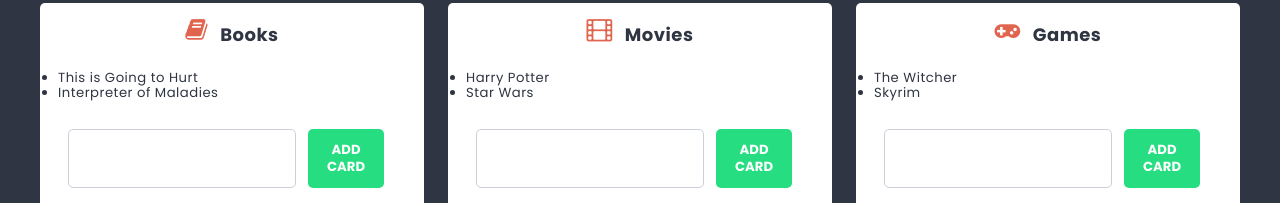
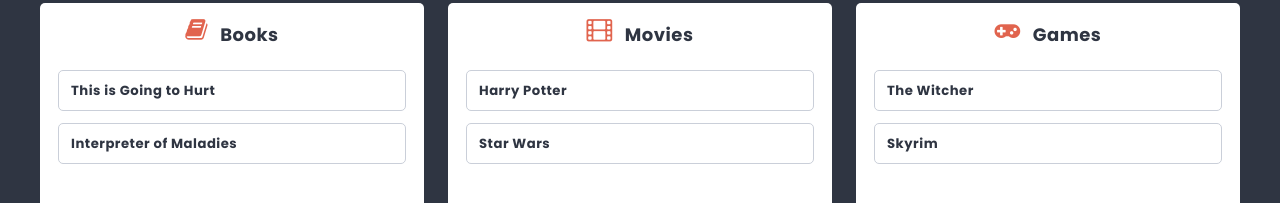
Before and after one commit to martaqh/first-react-app, a React (Create React App) app: page / in a window 1280 px wide. Shown: the part 538-741 px from the top of the page. Built offline with nearby package versions, Linux system fonts and the light colour scheme.

Commit message:
Fix card view

```diff
--- a/src/components/Column/Column.js
+++ b/src/components/Column/Column.js
@@ -1,11 +1,12 @@
 import styles from './Column.module.scss';
 import CardForm from '../CardForm/CardForm'
+import Card from '../Card/Card';
 
 const Column = props => {
     return <article className={styles.column}>
     <h2 className={styles.title}><span className={styles.icon + ' fa fa-' + props.icon}></span>{props.title}</h2>
     <ul className={styles.cards}>
-        {props.cards.map(card => <li key={card.id}>{card.title}</li>)}
+        {props.cards.map(card => <Card key={card.id} title={card.title} />)}
     </ul>
     <CardForm columnId={props.id} action={props.action} />
     </article>
```
